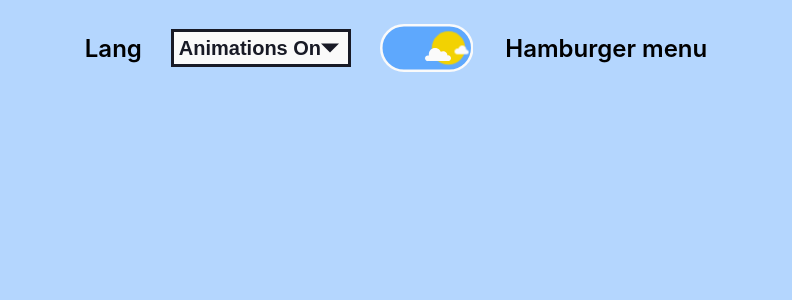
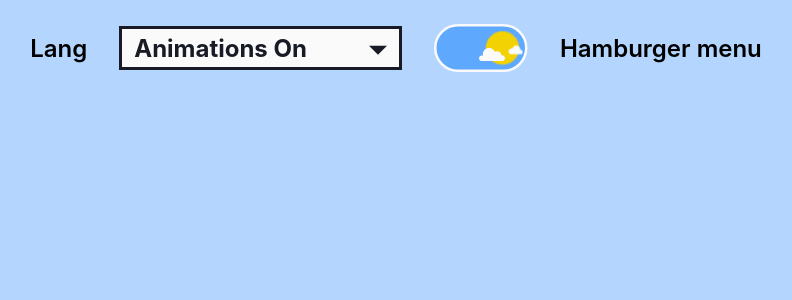
Before and after one commit to George-Grainger/personal-website, a Next.js app: page / in a window 1280 px wide. Shown: the top 300 px of the page, without its empty margins (244-1036 px from the left). Built offline with nearby package versions, Linux system fonts and the light colour scheme.

Commit message:
Add browser consistency for animation select
Also removed unecessary logging statement

```diff
--- a/components/AnimationsSelect/AnimationSelect.module.css
+++ b/components/AnimationsSelect/AnimationSelect.module.css
@@ -1,37 +1,89 @@
 .button {
   fill: var(--text);
-  height: 2.5rem;
-  width: 2.5rem;
+  stroke: var(--text);
+  height: 3rem;
+  width: 3rem;
+}
+
+.darkline {
+  stroke: hsl(0, 0%, 73%);
+}
+
+.wrapper {
+  --delay: 80ms;
+  display: none;
+  position: relative;
+}
+
+.wrapper.show:focus-within .label {
+  transition-delay: 0ms;
+  transform: translateX(0);
+  opacity: 1;
+}
+
+.wrapper.show:focus-within .label:last-child {
+  transition-delay: var(--delay);
 }
 
 .select {
-  display: none;
-  appearance: none;
-  font-size: 1.25rem;
-  padding: 0.25em;
-  color: var(--black);
-  background-color: var(--white);
-  outline: 0.175em solid var(--black);
+  display: flex;
+  margin: 0;
   border: none;
-  font-weight: 700;
-  padding-right: 1.25em;
+  position: absolute;
+  flex-direction: column;
+  top: 100%;
+  left: 0;
+  padding: 0;
+  z-index: -1;
 }
 
-.wrapper {
-  position: relative;
+.select input[type='radio'] {
+  visibility: hidden;
 }
 
-.wrapper::after {
+.title,
+.label {
+  width: 17.5ch;
+  padding: 0.175em 1.5em 0.175em 0.5em;
+  font-weight: 700;
+  color: var(--text);
+  background-color: var(--inverse);
+  text-transform: capitalize;
+}
+
+.title:hover,
+.label:hover {
+  background-color: var(--inverse-hover);
+}
+
+.label {
+  border-inline: 0.125em solid currentColor;
+  transform: translateY(-25%);
+  opacity: 0;
+  transition: opacity var(--duration) var(--transition) var(--delay), transform var(--duration) var(--transition) var(--delay);
+}
+
+.label:last-child {
+  border-bottom: 0.125em solid currentColor;
+  transition-delay: 0ms;
+  z-index: -1;
+}
+
+.title {
+  border: 0.125em solid currentColor;
+  position: relative;
+  text-align: left;
+}
+
+.title::after {
   --size: 0.375em;
   content: '';
   position: absolute;
-  pointer-events: none;
-  transform: translateY(-50%);
-  right: 5%;
-  height: 100%;
+  inset: 50% 0.5em auto auto;
+  transform: translateY(-25%);
   border-left: var(--size) solid transparent;
   border-right: var(--size) solid transparent;
-  border-top: var(--size) solid var(--black);
+  border-top: var(--size) solid currentColor;
 }
 
 @media only screen and (min-width: 40em) {
@@ -39,7 +91,7 @@
     display: none;
   }
 
-  .select {
-    display: flex;
+  .wrapper {
+    display: inherit;
   }
 }
--- a/components/AnimationsSelect/AnimationSelect.tsx
+++ b/components/AnimationsSelect/AnimationSelect.tsx
@@ -1,11 +1,13 @@
 import { useEffect, useState } from 'react';
 import { useMotionPreference } from '../../context/MotionPreferenceProvider';
+import cn from 'classnames';
 import styles from './AnimationSelect.module.css';
 
 const AnimationSelect = () => {
   const { setMotionPreference, resolvedMotionPreference } = useMotionPreference();
 
   const [mounted, setMounted] = useState(false);
+  const [optionsVisible, setOptionsVisible] = useState(false);
 
   // When mounted on client, now we can show the UI
   useEffect(() => setMounted(true), []);
@@ -14,23 +16,41 @@ const AnimationSelect = () => {
 
   return (
     <>
-      <label className="sr-only" htmlFor="animations-select">
-        Show animations?
-      </label>
-      <svg aria-label="Show animations?" className={styles.button} viewBox="0 0 40 40" xmlns="http://www.w3.org/2000/svg">
-        <path d="M4 0C2.93913 0 1.92172 0.421427 1.17157 1.17157C0.421427 1.92172 0 2.93913 0 4V24H4V4H24V0H4ZM12 8C10.9391 8 9.92172 8.42143 9.17157 9.17157C8.42143 9.92172 8 10.9391 8 12V32H12V12H32V8H12ZM36 20V36H20V20H36ZM36 16H20C18.9391 16 17.9217 16.4214 17.1716 17.1716C16.4214 17.9217 16 18.9391 16 20V36C16 37.0609 16.4214 38.0783 17.1716 38.8284C17.9217 39.5786 18.9391 40 20 40H36C37.0609 40 38.0783 39.5786 38.8284 38.8284C39.5786 38.0783 40 37.0609 40 36V20C40 18.9391 39.5786 17.9217 38.8284 17.1716C38.0783 16.4214 37.0609 16 36 16ZM24 22V34L32 28L24 22Z" />
+      <svg
+        aria-label="Show animations?"
+        aria-role="button"
+        className={styles.button}
+        width="50"
+        height="50"
+        viewBox="0 0 50 50"
+        xmlns="http://www.w3.org/2000/svg"
+        onClick={() => setMotionPreference(resolvedMotionPreference === 'no-preference' ? 'reduced' : 'no-preference')}
+      >
+        <path d="M8 4C6.93913 4 5.92172 4.42143 5.17157 5.17157C4.42143 5.92172 4 6.93913 4 8V28H8V8H28V4H8ZM16 12C14.9391 12 13.9217 12.4214 13.1716 13.1716C12.4214 13.9217 12 14.9391 12 16V36H16V16H36V12H16ZM40 24V40H24V24H40ZM40 20H24C22.9391 20 21.9217 20.4214 21.1716 21.1716C20.4214 21.9217 20 22.9391 20 24V40C20 41.0609 20.4214 42.0783 21.1716 42.8284C21.9217 43.5786 22.9391 44 24 44H40C41.0609 44 42.0783 43.5786 42.8284 42.8284C43.5786 42.0783 44 41.0609 44 40V24C44 22.9391 43.5786 21.9217 42.8284 21.1716C42.0783 20.4214 41.0609 20 40 20ZM28 26V38L36 32L28 26Z" />
+        <path className={resolvedMotionPreference === 'no-preference' ? 'hidden' : ''} d="M2 1.5L47.5 47" stroke-width="5" />
       </svg>
-      <div className={styles.wrapper}>
-        <select
+      <div
+        className={cn(styles.wrapper, optionsVisible ? styles.show : '')}
+        onBlur={(e) => !e.currentTarget.matches(':focus-within') && setOptionsVisible(false)}
+      >
+        <button arial-hidden="true" className={styles.title} onClick={() => setOptionsVisible(!optionsVisible)}>
+          {resolvedMotionPreference === 'no-preference' ? 'Animations on' : 'Animations off'}
+        </button>
+        <fieldset
           className={styles.select}
-          id="animations-select"
-          name="animations-select"
-          defaultValue={resolvedMotionPreference}
-          onChange={(e) => setMotionPreference(e.target.value)}
+          onClick={() => setOptionsVisible(false)}
+          onChange={(e) => setMotionPreference((e.target as HTMLInputElement).value)}
         >
-          <option value="no-preference">Animations On</option>
-          <option value="reduce">Animations Off</option>
-        </select>
+          <legend className="sr-only">Show animations?</legend>
+          <input className="sr-only" type="radio" id="animations-on" name="animation-preference" value="no-preference" />
+          <label className={styles.label} tabIndex={0} htmlFor="animations-on">
+            Animations on
+          </label>
+          <input className="sr-only" type="radio" id="animations-off" name="animation-preference" value="reduce" />
+          <label className={styles.label} tabIndex={0} htmlFor="animations-off">
+            Animations off
+          </label>
+        </fieldset>
       </div>
     </>
   );
--- a/context/MotionPreferenceProvider.tsx
+++ b/context/MotionPreferenceProvider.tsx
@@ -50,7 +50,6 @@ export const MotionPreferenceProvider: React.FC<MotionPreferenceProviderProps> =
   const handleMediaQuery = useCallback(
     (e: MediaQueryListEvent | MediaQueryList) => {
       const resolved = getSystemMotionPreference(e);
-      console.log(resolved);
 
       setResolvedMotionPreference(resolved);
 
--- a/styles/globals.css
+++ b/styles/globals.css
@@ -2,8 +2,7 @@ html,
 body {
   padding: 0;
   margin: 0;
-  font-family: 'Poppins', -apple-system, BlinkMacSystemFont, Segoe UI, Roboto,
-    Oxygen, Ubuntu, Cantarell, Fira Sans, Droid Sans, Helvetica Neue, sans-serif;
+  font-family: 'Poppins', -apple-system, BlinkMacSystemFont, Segoe UI, Roboto, Oxygen, Ubuntu, Cantarell, Fira Sans, Droid Sans, Helvetica Neue, sans-serif;
 }
 
 a {
@@ -22,7 +21,9 @@ a {
 :root {
   /* Your default theme */
   --white: hsl(0, 0%, 98%);
+  --white-hover: hsl(0, 0%, 83%);
   --black: hsl(231, 23%, 12%);
+  --black-hover: hsl(231, 23%, 27%);
   --sky-blue: hsl(212, 97%, 85%);
   --yellow-light: hsl(52, 98%, 78%);
   --yellow-darker: hsl(52, 98%, 48%);
@@ -30,15 +31,21 @@ a {
 
   --background: var(--sky-blue);
   --text: var(--black);
+  --inverse: var(--white);
+  --inverse-hover: var(--white-hover);
+
+  --transition: cubic-bezier(0.22, 0.61, 0.36, 1);
+  --duration: 500ms;
 }
 
 :root.dark {
   --background: var(--black);
   --text: var(--white);
+  --inverse: var(--black);
+  --inverse-hover: var(--black-hover);
 }
 
 body {
-  transition: all ease 300ms;
   background-color: var(--background);
   color: var(--foreground);
 }
@@ -54,3 +61,19 @@ body {
   white-space: nowrap;
   border-width: 0;
 }
+
+button,
+input[type='submit'],
+input[type='reset'] {
+  background: none;
+  color: inherit;
+  border: none;
+  padding: 0;
+  font: inherit;
+  cursor: pointer;
+  outline: inherit;
+}
+
+.hidden {
+  display: none;
+}
```
